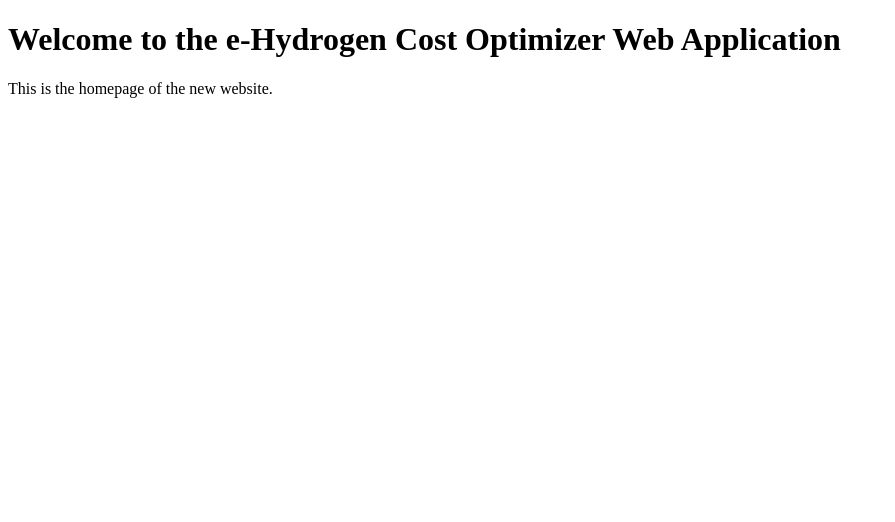
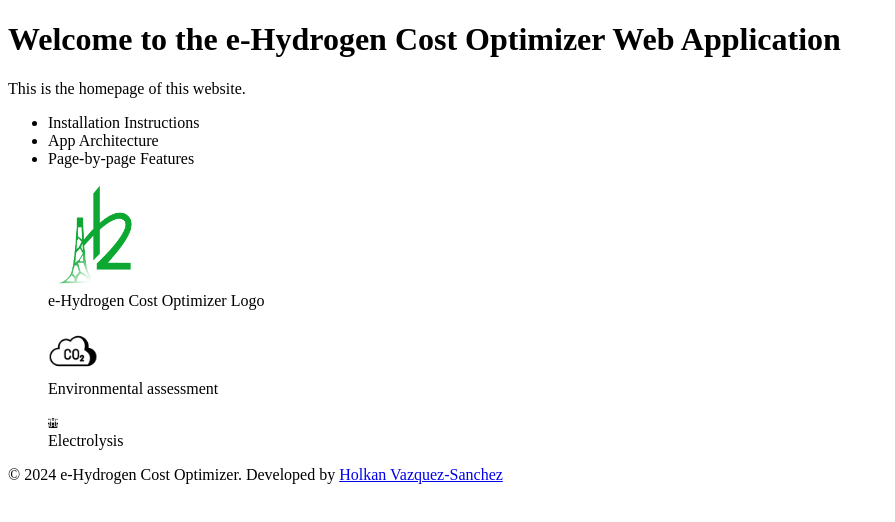
Before and after one commit to HolkanVS/e-Hydrogen-Cost-Optimizer, a plain HTML site: page docs/index.html in a window 1280 px wide. Shown: the whole page, without its empty margins (0-895 px from the left). Drawn offline with Linux system fonts and the light colour scheme.

Commit message:
Updating html

```diff
--- a/docs/index.html
+++ b/docs/index.html
@@ -33,7 +33,31 @@
     <meta property="og:image" content="https://github.com/HolkanVS/e-Hydrogen-Cost-Optimizer-v0.3/wiki/wiki_images/header_github-01.jpg">
 </head>
 <body>
-    <h1>Welcome to the e-Hydrogen Cost Optimizer Web Application</h1>
-    <p>This is the homepage of the new website.</p>
+    <header>
+        <h1>Welcome to the e-Hydrogen Cost Optimizer Web Application</h1>
+    </header>
+    <main>
+        <p>This is the homepage of this website.</p>
+        <ul>
+            <li>Installation Instructions </li>
+            <li>App Architecture</li>
+            <li>Page-by-page Features</li>
+        </ul>
+        <figure>
+            <img src="images_website/hydrogen_optimizer_logo_v1.png" alt="Logo" width="100">
+            <figcaption>e-Hydrogen Cost Optimizer Logo </figcaption>
+        </figure>
+        <figure>
+            <img src="images_website/co2_dark.png" alt="co2 dark" width="50">
+            <figcaption>Environmental assessment </figcaption>
+        </figure>
+        <figure>
+            <img src="images_website/electrolysis_dark.png" alt="electrolysis" width="10">
+            <figcaption>Electrolysis </figcaption>
+        </figure>
+    </main>
+    <footer>
+        <p>&copy; 2024 e-Hydrogen Cost Optimizer. Developed by <a href="https://www.holkanvazquezsanchez.com/" target="_blank">Holkan Vazquez-Sanchez</a></p>
+    </footer>
 </body>
 </html>
```
Also changed, not shown: docs/images_website/co2_dark.png (added), docs/images_website/electrolysis_dark.png (added), docs/images_website/hydrogen_optimizer_logo_v1.png (added).
